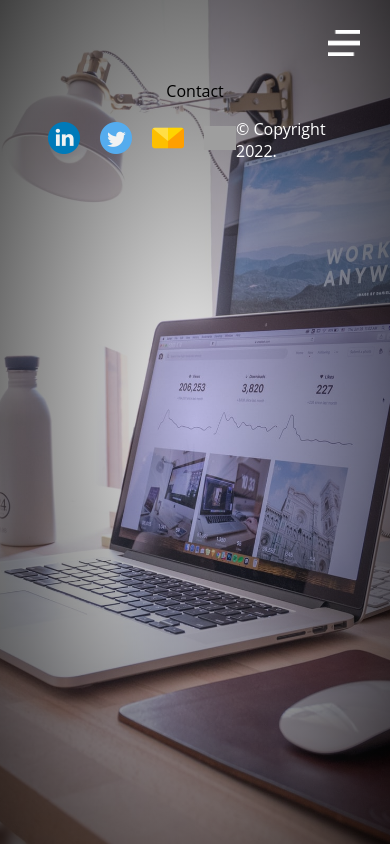
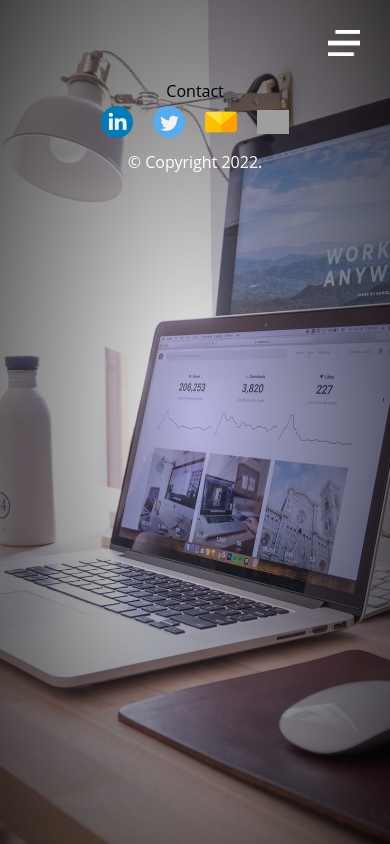
Before and after one commit to IvanMilovac/personal-portfolio-page, a React app: page /contact in a window 390 px wide. Built offline with nearby package versions, Linux system fonts and the light colour scheme; grey boxes are pictures that could not be loaded.

Commit message:
footer refactored to mobile first

```diff
--- a/src/components/shared/Footer.scss
+++ b/src/components/shared/Footer.scss
@@ -1,20 +1,21 @@
 @use "../../scss/2-base/mixins";
+@use "../../scss/2-base/functions";
 
 .footer-container {
   flex: 0 1 auto;
   color: white;
-  padding: 1rem 3rem;
   width: 100%;
-  max-width: 1560px;
-  @include mixins.flexContainer($mainAlign: space-between);
+  max-width: 1440px;
+  padding: 0.25rem 2rem;
+  @include mixins.flexContainer($dir: column, $gap: 0.5rem);
   .socials {
     @include mixins.flexContainer($gap: 1.25rem);
     img {
       width: 2rem;
     }
   }
-  @include mixins.mediaQuery(600px) {
-    padding: 0.25rem 2rem;
-    @include mixins.flexContainer($dir: column, $gap: 0.5rem);
+  @include mixins.mediaQuery(functions.breakpoints("sm")) {
+    @include mixins.flexContainer($mainAlign: space-between, $dir: row);
+    padding: 1rem 3rem;
   }
 }
```
